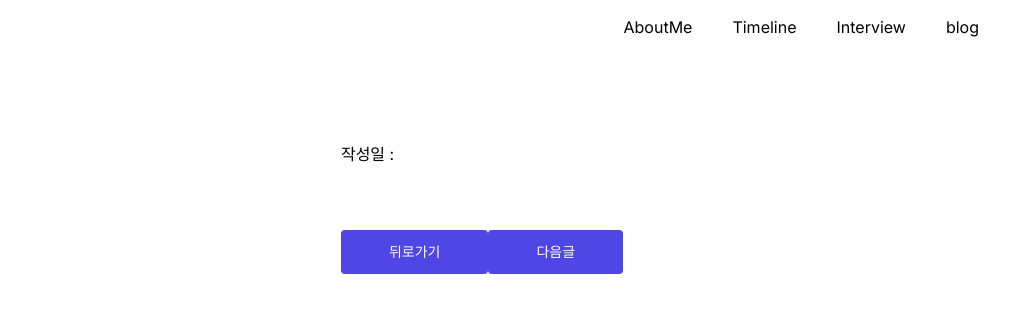
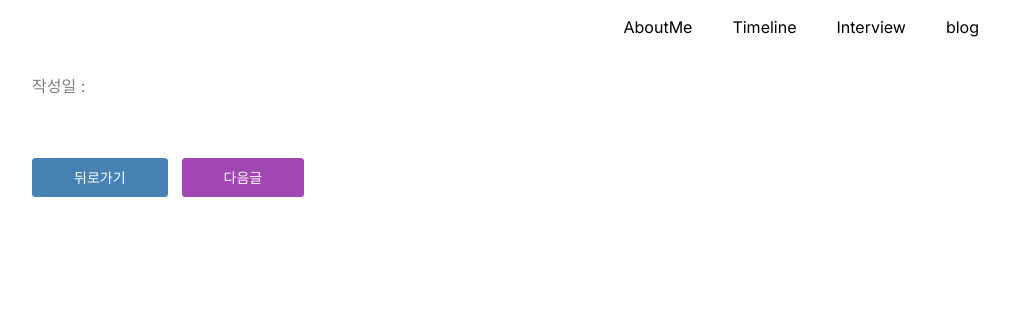
Before and after one commit to yonggyu01/next, a Next.js app: page /blog in a window 1280 px wide. Shown: the top 312 px of the page, without its empty margins (158-1167 px from the left). Built offline with nearby package versions, Linux system fonts and the light colour scheme.

Commit message:
Fix: store중복 데이터 입력문제
스토어 로직변경 및 detailpage 로직변경하여 중복문제 해결

```diff
--- a/app/(pages)/blog/[...slug]/blogdetail.module.scss
+++ b/app/(pages)/blog/[...slug]/blogdetail.module.scss
@@ -1,5 +1,67 @@
 .detailsection{
     display: flex;
     justify-content: center;
-
+    align-items: center;
+    .detailwrap{
+        margin: 0 auto;
+        width: 100vw;
+        box-sizing: border-box;
+        padding: 20px 12px;
+        .detaildate{
+            margin-bottom: 2rem;
+            color: gray;
+        }
+        .detailgrid{
+            display: grid;
+            gap : 8px;
+            grid-template-columns: minmax(300px, 900px);;
+            justify-content: center;
+            .detailtitle{
+                font-size: 2em;
+                font-weight: bold;
+                // text-align: center;
+            }
+        }
+        .detailcontent{
+            margin-top: 1rem;
+            margin-bottom: 1.5rem;
+        }
+        .detailtitleimg{
+            object-fit: cover;
+            display: flex;
+            justify-content: center;
+            text-align: left;
+        }
+    }
+  .backbtn{
+    font-size: 0.875em;
+    line-height: 1.25em;
+    display: inline-block;
+    border-radius: 0.25em;
+    background-color: steelblue;
+    padding:0.75em  3em;
+    margin-top: 2em;
+    margin-right: 1em;
+    color: white;
+    cursor: pointer;
+    &:hover{
+        background-color: burlywood;
+    }
+  }
+  .nextbtn{
+    font-size: 0.875em;
+    line-height: 1.25em;
+    display: inline-block;
+    border-radius: 0.25em;
+    background-color: rgb(162, 70, 180);
+    padding:0.75em  3em;
+    margin-top: 2em;
+    margin-right: 1em;
+    color: white;
+    margin-bottom: 3rem;
+    cursor: pointer;
+    &:hover{
+        background-color: burlywood;
+    }
+  }
 }
--- a/app/(pages)/blog/[...slug]/getstorepage.tsx
+++ b/app/(pages)/blog/[...slug]/getstorepage.tsx
@@ -34,29 +34,29 @@ const Getstorepage:React.FC<ownprops> = ({params})=>{
         return data
     }
     const datalist : Steemitdata[] = makelist(pagename)
-    console.log(datalist , '잘받았음')
+    console.log(datalist , '잘받았음', list, 'store값임')
     const imgsrc = /https.+[$jpg]/igm
     const hangulno = /[^ ㄱ-ㅣ가-힣]/gm
     const hangul = /[ㄱ-ㅣ가-힣].+/gm
     const par = /(http(s)?:\/\/|www.)([a-z0-9\w]+\.*)+[a-z0-9]{2,4}([\/a-z0-9-%#?&=\w])+(\.[a-z0-9]{2,4}(\?[\/a-z0-9-%#?&=\w]+)*)*/gi
         return(
-            <section className="flex justify-center">
+            <section className={detail.detailsection}>
 
-      <div className="mx-auto max-w-screen-xl px-4 py-8 sm:px-6 sm:py-12 lg:px-8 ">
-        <div className="grid grid-cols-1 gap-8 ">
-           <div className="lg:py-8">
-            <h2 className="text-3xl font-bold sm:text-4xl  dark:text-white mb-2">{datalist[inumber]?.comment.title.replace(/\(.*?\)/,'')}</h2>
-             <p className="mb-8 text-gray">작성일 : {datalist[inumber]?.comment.created.match(/\d{4}-\d{2}-\d{2}/)?.join('') } </p>
+      <div className={detail.detailwrap}>
+        <div className={detail.detailgrid}>
+           <div className=''>
+            <h2 className={detail.detailtitle}>{datalist[inumber]?.comment.title.replace(/\(.*?\)/,'')}</h2>
+             <p className={detail.detaildate}>작성일 : {datalist[inumber]?.comment.created.match(/\d{4}-\d{2}-\d{2}/)?.join('') } </p>
             {datalist[inumber]?.comment.body.split("\n").map((text,idx,arg)=>{
-                 if(text.match(/!.*\)/gm)&& arg.length-5 > idx){
+                 if(text.match(/!.*\)/gm)&& arg.length-4 > idx){
                   return <img
                   alt=""
                   src={text.match(imgsrc)?.join('')}
-                  className=" inset-0 w-full lg:w-3/4  object-cover mb-8 flex justify-center"
+                  className={detail.detailtitleimg}
                 />
                 }else{
-                  const mytext = text.replace(imgsrc, '').replace(/!.*\)/gm,'')
-                return  <p className="mt-4 text-gray-600 mb-6 sm:text-base lg:text-xl dark:text-white">
+                const mytext = text.replace(imgsrc, '').replace(/!.*\)/gm,'').replace(/스테픈.*/gm,'').replace(/<hr>.*/g,'')
+                return  <p className={detail.detailcontent}>
                 {mytext}
             </p>
 
@@ -66,13 +66,15 @@ const Getstorepage:React.FC<ownprops> = ({params})=>{
 
             <a  onClick={()=> window.location.href= '/blog'
             }
-              className="mt-8 inline-block rounded bg-indigo-600 px-12 py-3 text-sm font-medium text-white transition hover:bg-indigo-700 focus:outline-none focus:ring focus:ring-yellow-400"
+              className={detail.backbtn}
             >
     뒤로가기
             </a>
-            <a  onClick={()=> window.location.href= `/blog/${pagename}/${Number(inumber)+1}`
-            }
-              className="mt-8 inline-block rounded bg-indigo-600 px-12 py-3 text-sm font-medium text-white transition hover:bg-indigo-700 focus:outline-none focus:ring focus:ring-yellow-400"
+            <a  onClick={()=> {
+              if(Number(inumber)+1 <datalist.length) {window.location.href= `/blog/${pagename}/${Number(inumber)+1}`}
+              else{alert('다음페이지가 없습니다.')}
+            }}
+              className={detail.nextbtn}
             >
     다음글
             </a>
--- a/app/(pages)/blog/bloglist.tsx
+++ b/app/(pages)/blog/bloglist.tsx
@@ -31,36 +31,36 @@ export const Bloglist :React.FC<ownprops> = ({data}) => {
                     if(!prevState.includes(item)){return prevState = [...prevState, item]}
                   return prevState}
                   )
-                  dispatch(Mystore.actions.addreact(item))
+                  // dispatch(Mystore.actions.addreact(item))
                   // setreact([...myreact, item])
                   // console.log(myreact, '일치',item)
                 }else if(x === 'yongvue'){
                   setvue(prevState => {
                     if(!prevState.includes(item)){return prevState = [...prevState, item]}
                   return prevState})
-                    dispatch(Mystore.actions.addvue(item))
+                    // dispatch(Mystore.actions.addvue(item))
                 }else if(x === 'yongetc'){
                   //  setetc([...myetc,item])
                   setetc(prevState => {
                     if(!prevState.includes(item)){return prevState = [...prevState, item]}
                   return prevState})
-                  dispatch(Mystore.actions.addetc(item))
+                  // dispatch(Mystore.actions.addetc(item))
                 }else if( x=== 'yongnext'){
                   setnext(prevState => {
                     if(!prevState.includes(item)){return prevState = [...prevState, item]}
                   return prevState})
-                  dispatch(Mystore.actions.addnext(item))
+                  // dispatch(Mystore.actions.addnext(item))
                   }else if( x=== 'yongcs'){
                     setcs(prevState => {
                       if(!prevState.includes(item)){return prevState = [...prevState, item]}
                     return prevState})
-                    dispatch(Mystore.actions.addcs(item))
+                    // dispatch(Mystore.actions.addcs(item))
                     // console.log(mycs, 'cs 일치',item)
                    }else if( x=== 'yongskill'){
                     setskill(prevState => {
                       if(!prevState.includes(item)){return prevState = [...prevState, item]}
                     return prevState})
-                    dispatch(Mystore.actions.addskill(item))
+                    // dispatch(Mystore.actions.addskill(item))
                     // console.log(mycs, 'cs 일치',item)
                    }
               }
--- a/app/(pages)/blog/reactpage.tsx
+++ b/app/(pages)/blog/reactpage.tsx
@@ -1,14 +1,18 @@
 "use client"
-import React from 'react'
+import React, { useEffect } from 'react'
 import {Steemitdata,SteemitResult, body} from "../../model"
 import reactblog from './blog.module.scss'
+import { useAppDispatch,useAppSelector } from '../../store/hook';
+import {Mystore} from "@/app/store/module/mystore";
 interface Ownprops {
     data : Steemitdata[]
     title : string
     check : string
 }
 export const Reactpage :React.FC<Ownprops> = ({data,title,check}) => {
+    console.log(data, '프롭스로 전달받은 데이터')
     const [render, setrender] = React.useState<boolean>(false)
+    const dispatch = useAppDispatch()
     React.useEffect(()=>{
       if(moveli.current.length > 3 ){
         setrender(true)
@@ -30,6 +34,27 @@ export const Reactpage :React.FC<Ownprops> = ({data,title,check}) => {
          behavior: "smooth", block: "nearest", inline: "start"
         })
     }
+    function pushdisp(txt:string) :void {
+      switch(txt){
+        case 'react' :
+        dispatch(Mystore.actions.addreact(data))
+        return;
+        case 'skill' :
+        dispatch(Mystore.actions.addskill(data))
+        return;
+        case 'cs':
+        dispatch(Mystore.actions.addcs(data))
+        return;
+        case 'next':
+        dispatch(Mystore.actions.addnext(data))
+        return;
+        case 'vue' :
+        dispatch(Mystore.actions.addvue(data))
+        return;
+      }
+    }
+
+
     // console.log(typeof moveli.current.length, `${title} title`)
     return (
         <div className={reactblog.leftmargin}>
@@ -51,6 +76,7 @@ export const Reactpage :React.FC<Ownprops> = ({data,title,check}) => {
                             setrender(true)
                         }}}
                         onClick={()=>{
+                          pushdisp(check)
                    }} className={reactblog.reactwrapa} href={`/blog/${check}/${idx}`}>
                    <article className={reactblog.reactwraparticle}>
       <img
--- a/app/store/module/mystore.ts
+++ b/app/store/module/mystore.ts
@@ -2,46 +2,36 @@ import { createSlice, PayloadAction } from "@reduxjs/toolkit";
 import {Steemitdata,SteemitResult, body} from "../../model"
 export const initialState = {
     blogdata : {
-        react : Array<Steemitdata>(),
-        vue :  Array<Steemitdata>(),
-        skill :  Array<Steemitdata>(),
-        cs :  Array<Steemitdata>(),
-        next :  Array<Steemitdata>(),
-        etc :  Array<Steemitdata>()
+        react : [] as Steemitdata[],
+        vue :  [] as Steemitdata[],
+        skill :  [] as Steemitdata[],
+        cs :  [] as Steemitdata[],
+        next :  [] as Steemitdata[],
+        etc :  [] as Steemitdata[]
     }
 }
 export const Mystore = createSlice({
   name: "Mystore",
   initialState,
   reducers: {
-    addreact:(state,action:PayloadAction<Steemitdata>)=>{
-        if(!state.blogdata.react.includes(action.payload)){
-            state.blogdata.react.push(action.payload)
-        }},
-    addskill:(state,action:PayloadAction<Steemitdata>)=>{
-        if(!state.blogdata.skill.includes(action.payload)){
-            state.blogdata.skill.push(action.payload)
-        }
+    addreact:(state,action:PayloadAction<Steemitdata[]>)=>{
+            state.blogdata.react= action.payload
     },
-    addcs:(state,action:PayloadAction<Steemitdata>)=>{
-        if(!state.blogdata.cs.includes(action.payload)){
-            state.blogdata.cs.push(action.payload)
-        }
+    addskill:(state,action:PayloadAction<Steemitdata[]>)=>{
+                  state.blogdata.skill =action.payload
+          },
+    addcs:(state,action:PayloadAction<Steemitdata[]>)=>{
+
+        state.blogdata.cs =action.payload
     },
-    addnext:(state,action:PayloadAction<Steemitdata>)=>{
-        if(!state.blogdata.next.includes(action.payload)){
-            state.blogdata.next.push(action.payload)
-        }
+    addnext:(state,action:PayloadAction<Steemitdata[]>)=>{
+        state.blogdata.next =action.payload
     },
-    addvue:(state,action:PayloadAction<Steemitdata>)=>{
-        if(!state.blogdata.vue.includes(action.payload)){
-            state.blogdata.vue.push(action.payload)
-        }
+    addvue:(state,action:PayloadAction<Steemitdata[]>)=>{
+        state.blogdata.vue =action.payload
     },
-    addetc:(state,action:PayloadAction<Steemitdata>)=>{
-        if(!state.blogdata.etc.includes(action.payload)){
-            state.blogdata.etc.push(action.payload)
-        }
+    addetc:(state,action:PayloadAction<Steemitdata[]>)=>{
+        state.blogdata.etc =action.payload
     },
     },
 });
```
